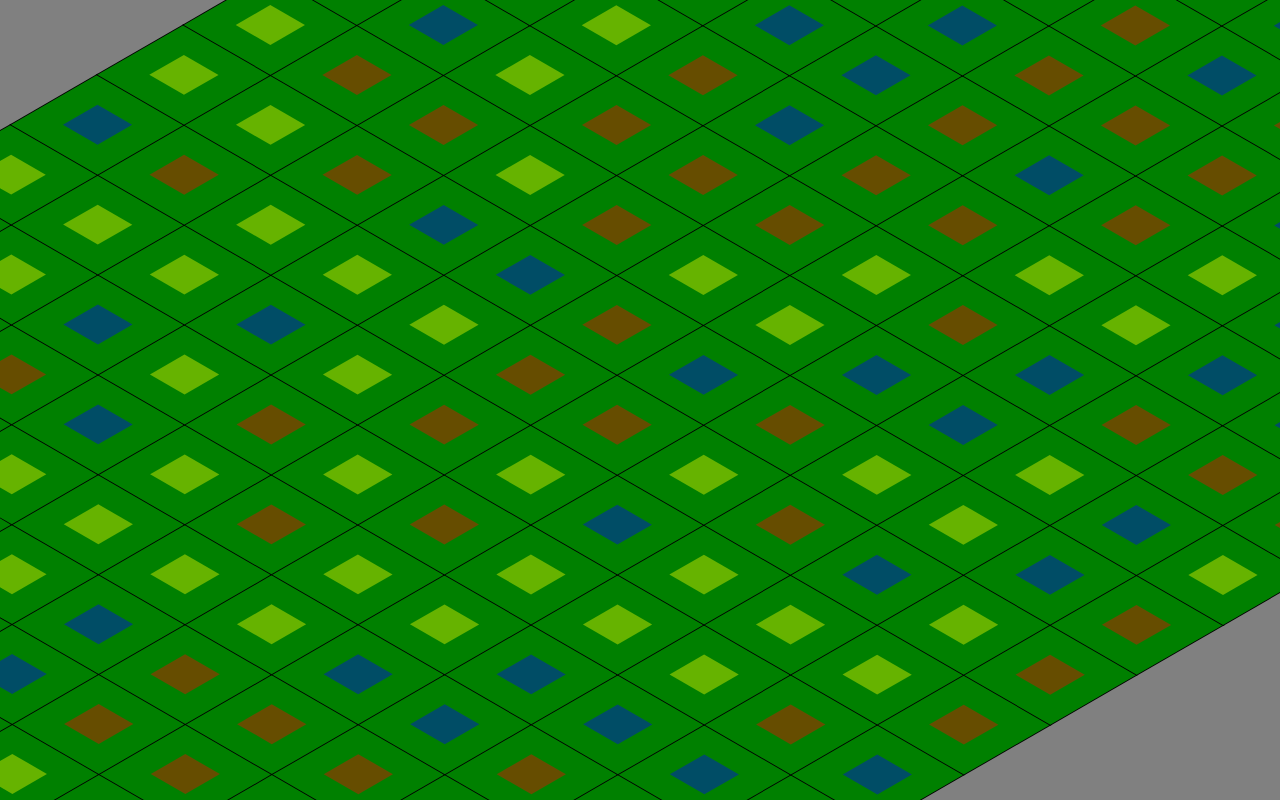
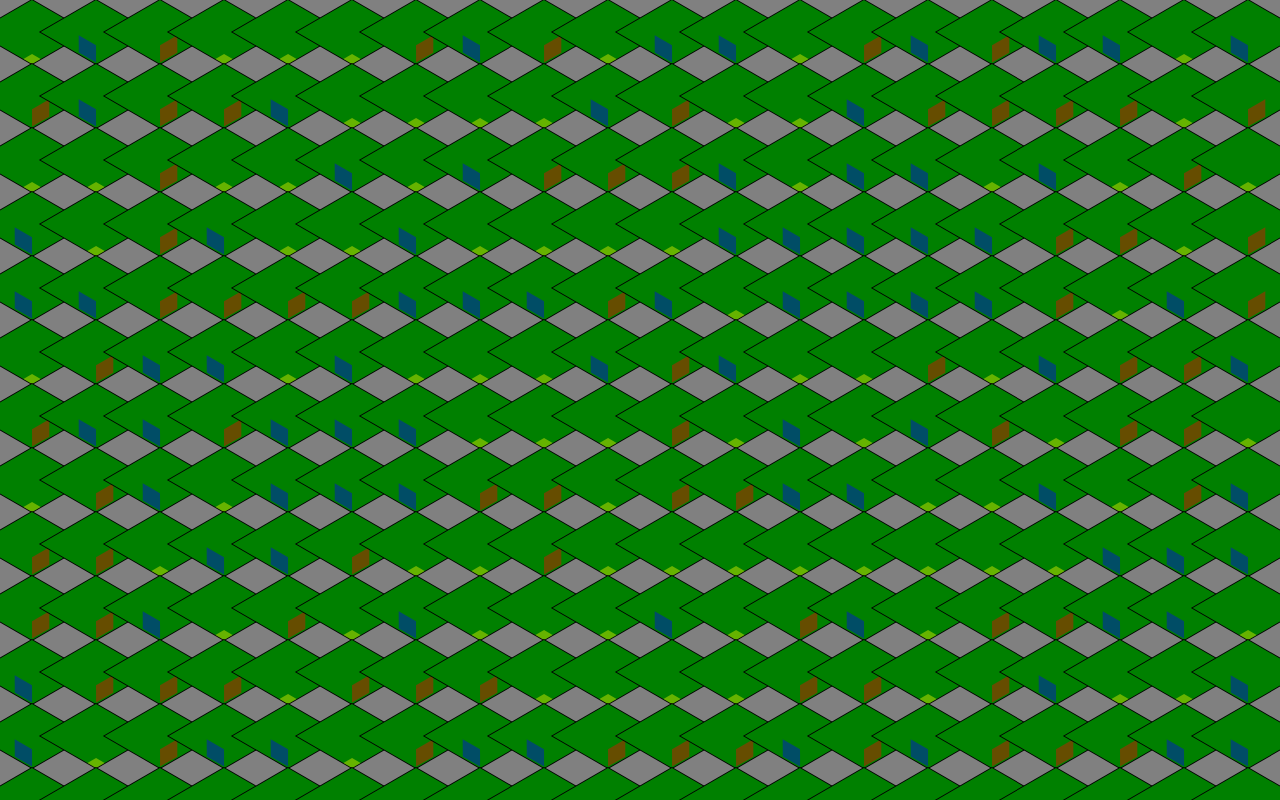
Before and after one commit to MIkejolz/iso-city, a website: page index.html in a window 1280 px wide. Drawn offline with nearby package versions, Linux system fonts and the light colour scheme; files that its build step writes are made by us from their sources.

Commit message:
add second version of prespective

```diff
--- a/index.html
+++ b/index.html
@@ -9,7 +9,7 @@
 </head>
 <body>
 
-    <div class="map">
+    <div class="map top-view">
         <div class="position-camera">
             <div class="base" id="base">
                 <!-- Tiles generated via javascript -->
--- a/stylesheets/styles.scss
+++ b/stylesheets/styles.scss
@@ -7,7 +7,57 @@ body {
     background-color: grey;
 }
 
-.map {
+.map.top-view {
+    overflow: hidden;
+    width: 100vw;
+    height: 100vh;
+    .position-camera {
+        .base {
+            $w: 5vw;
+            display: flex;
+            flex-wrap: wrap;
+            justify-content: flex-start;
+            align-items: flex-start;
+            .tile {
+                width: $w;
+                height: $w;
+                position: relative;
+                background-color: green;
+                box-shadow: 0px 0px 0px 1px rgba(black, 1);
+                transform: rotate(210deg) skew(-30deg) scaleY(0.864);
+                .house {
+                    position: absolute;
+                    top: 0px;
+                    left: 0px;
+                    width: 20px;
+                    height: 20px;
+                    background-color: rgba(red, 0.4);
+                    transform: rotate(90deg) skewX(-45deg) translate(10px, 0px) scaleY(0.864);
+                }
+                .building {
+                    position: absolute;
+                    top: 0px;
+                    left: 0px;
+                    width: 20px;
+                    height: 20px;
+                    background-color: rgba(blue, 0.4);
+                    transform: rotate(-180deg) skewX(45deg) translate(-10px, 0px) scaleY(0.864);
+                }
+                .apartment {
+                    position: absolute;
+                    top: 0px;
+                    left: 0px;
+                    width: 10px;
+                    height: 10px;
+                    background-color: rgba(yellow, 0.4);
+                }
+            }
+        }
+    }
+}
+
+
+.map.first-version {
     overflow: hidden;
     width: 100vw;
     height: 100vh;
```
Also changed, not shown: docs/index.html (+1 -1 lines), docs/stylesheets/styles.css.
